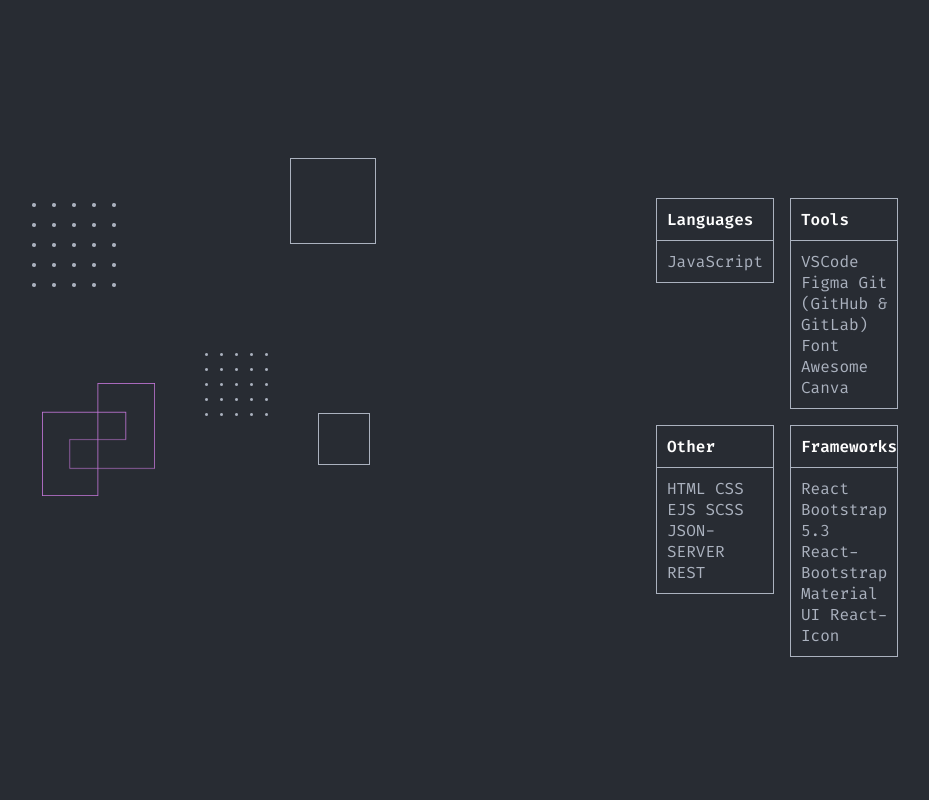
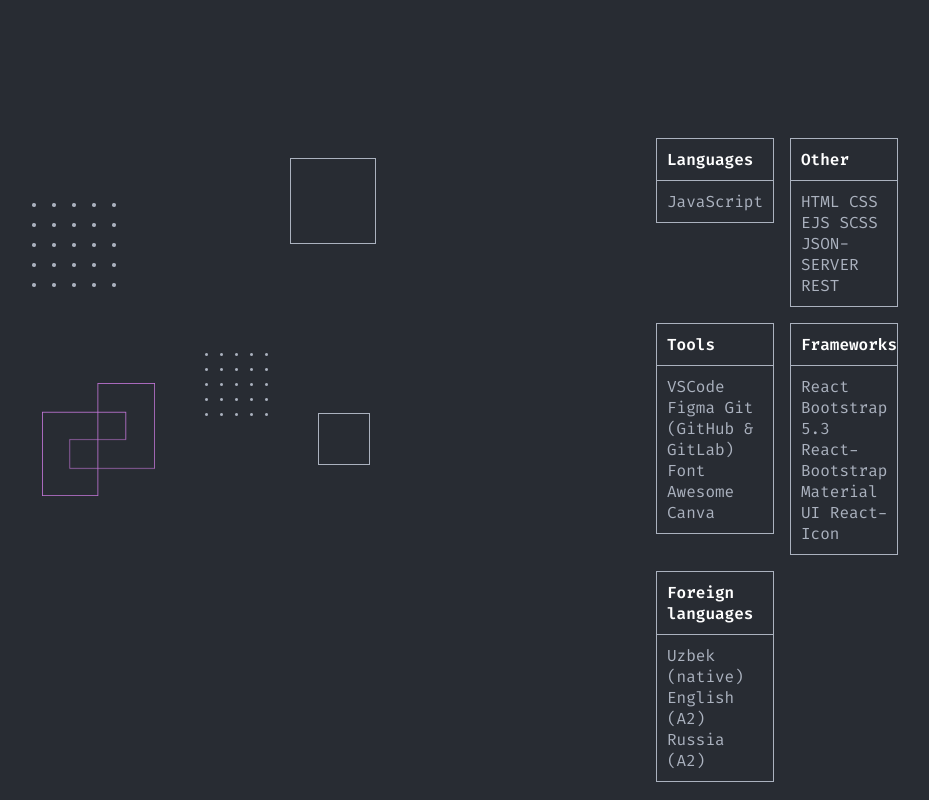
Before and after one commit to theyuunus/Portfolio, a React (Create React App) app: page / in a window 1280 px wide. Shown: the part 1380-2180 px from the top of the page, without its empty margins (200-1129 px from the left). Built offline with nearby package versions, Linux system fonts and the light colour scheme.

Commit message:
#edit #add "Foreign languages" div

```diff
--- a/src/components/HomeSkills/HomeSkills.jsx
+++ b/src/components/HomeSkills/HomeSkills.jsx
@@ -32,17 +32,21 @@ export default function HomeSkills() {
                                 <h3 className="HomeSkills-bottom-right-div1-h3">Languages</h3>
                                 <p className="HomeSkills-bottom-right-div1-p">JavaScript</p>
                             </div>
+                            <div className="HomeSkills-bottom-right-div3">
+                                <h3 className="HomeSkills-bottom-right-div3-h3">Other</h3>
+                                <p className="HomeSkills-bottom-right-div3-p">HTML CSS EJS SCSS JSON-SERVER REST</p>
+                            </div>
                             <div className="HomeSkills-bottom-right-div2">
                                 <h3 className="HomeSkills-bottom-right-div2-h3">Tools</h3>
                                 <p className="HomeSkills-bottom-right-div2-p">VSCode Figma Git (GitHub & GitLab) Font Awesome Canva</p>
                             </div>
-                            <div className="HomeSkills-bottom-right-div3">
-                                <h3 className="HomeSkills-bottom-right-div3-h3">Other</h3>
-                                <p className="HomeSkills-bottom-right-div3-p">HTML CSS EJS SCSS JSON-SERVER REST</p>
-                            </div>
                             <div className="HomeSkills-bottom-right-div4">
                                 <h3 className="HomeSkills-bottom-right-div4-h3">Frameworks</h3>
                                 <p className="HomeSkills-bottom-right-div4-p">React <br /> Bootstrap 5.3 React-Bootstrap Material UI React-Icon</p>
+                            </div>
+                            <div className="HomeSkills-bottom-right-div2">
+                                <h3 className="HomeSkills-bottom-right-div2-h3">Foreign languages</h3>
+                                <p className="HomeSkills-bottom-right-div2-p">Uzbek (native) English (A2) Russia (A2)</p>
                             </div>
                         </div>
                     </div>
--- a/src/components/HomeSkills/HomeSkills.scss
+++ b/src/components/HomeSkills/HomeSkills.scss
@@ -66,9 +66,8 @@
             display: grid;
             grid-template-columns: repeat(2, 1fr);
             text-align: left;
-            align-items: start;
+            align-items: flex-start;
             gap: 16px;
-            margin-top: 60px;
 
             &-div1 {
                 border: 1px solid var(--gray, #ABB2BF);
@@ -141,7 +140,6 @@
 
             &-div4 {
                 border: 1px solid var(--gray, #ABB2BF);
-                margin-bottom: 80px;
 
                 &-h3 {
                     color: var(--white, #FFF);
```
